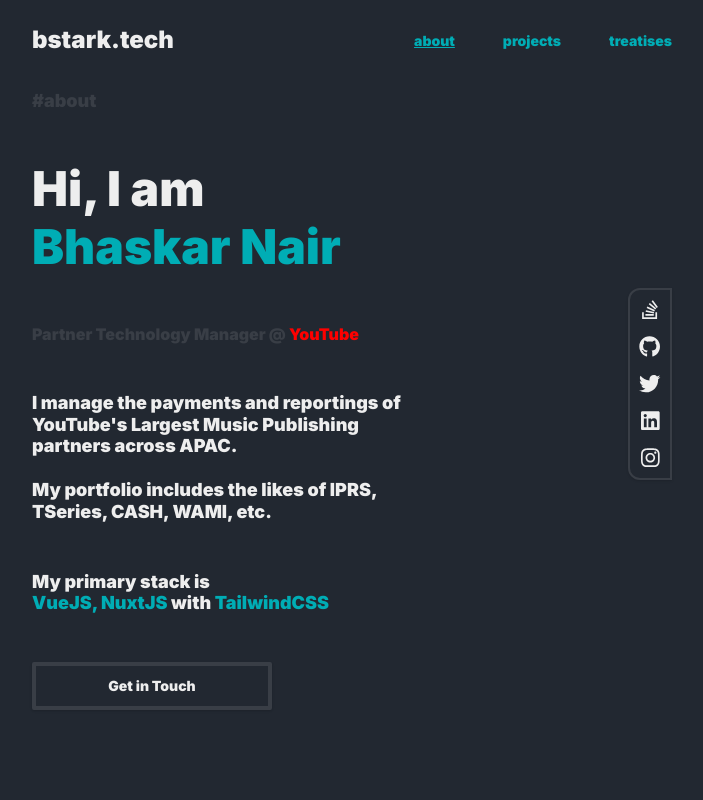
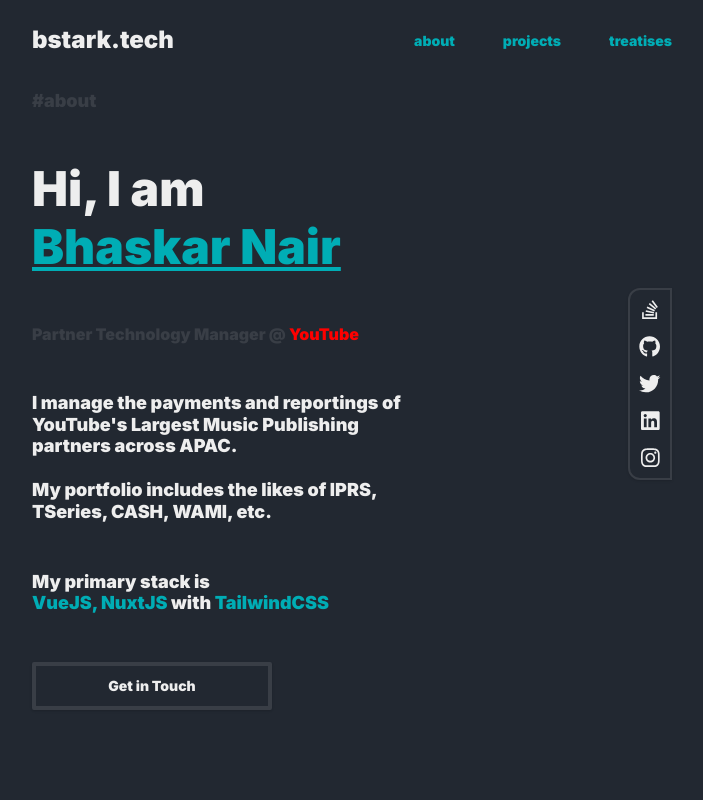
Before and after one commit to bhaskar-nair2/bstark-blue, a React (Vite) app: page / in a window 1280 px wide. Shown: the top 800 px of the page, without its empty margins (288-991 px from the left). Built offline with nearby package versions, Linux system fonts and the light colour scheme.

Commit message:
minor fixes

```diff
--- a/src/components/about.jsx
+++ b/src/components/about.jsx
@@ -25,7 +25,9 @@
       </div>
       <h1 className="text-xl xs:text-2xl lg:text-2xl mb-12">
         Hi, I am<br />
-        <span className="text-primary">Bhaskar Nair</span>
+        <span className="text-primary">
+          <a target="_blank" href="https://www.linkedin.com/in/bhaskar-nair2">Bhaskar Nair</a>
+        </span>
       </h1>
       <p className="text-sm lg:text-md lg:w-96 mb-12">
         <span className="text-accent">Partner Technology Manager @ </span>
--- a/src/components/navigation.jsx
+++ b/src/components/navigation.jsx
@@ -1,7 +1,6 @@
 import './navigation.css'
 
 function Navigation(props) {
-
   const links = [
     { text: 'about', link: '#about-section' },
     { text: 'projects', link: '#websites-section' },
@@ -12,7 +11,7 @@
     <a
       key={index}
       onClick={() => props.setActiveSection(index)}
-      className={`nav-link ${props.activeSection != index ? 'no-underline' : ''}`}
+      className={`nav-link no-underline ${props.activeSection != index ? 'no-underline' : ''}`}
       href={link.link}>
       {link.text}
     </a>
```
